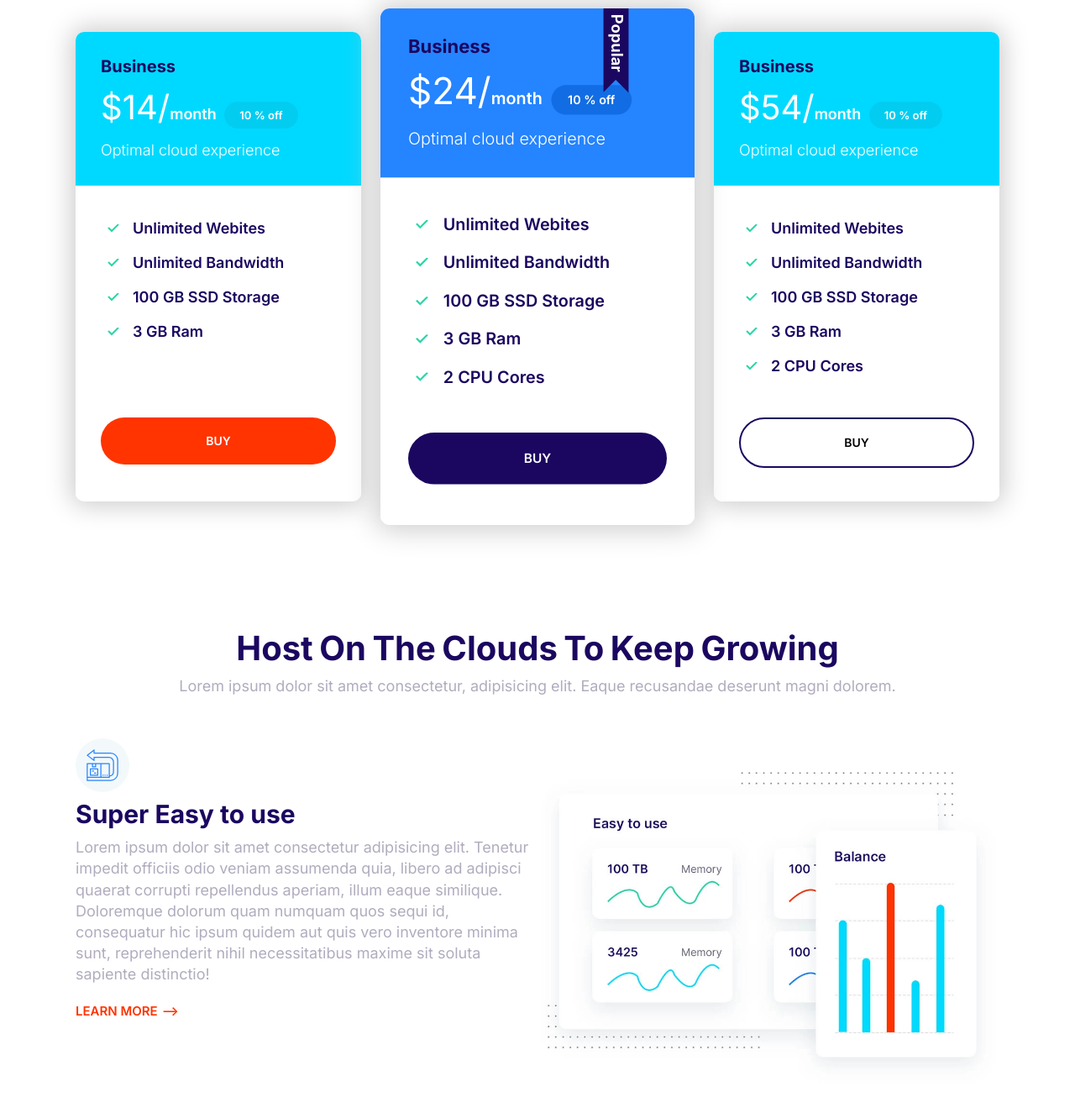
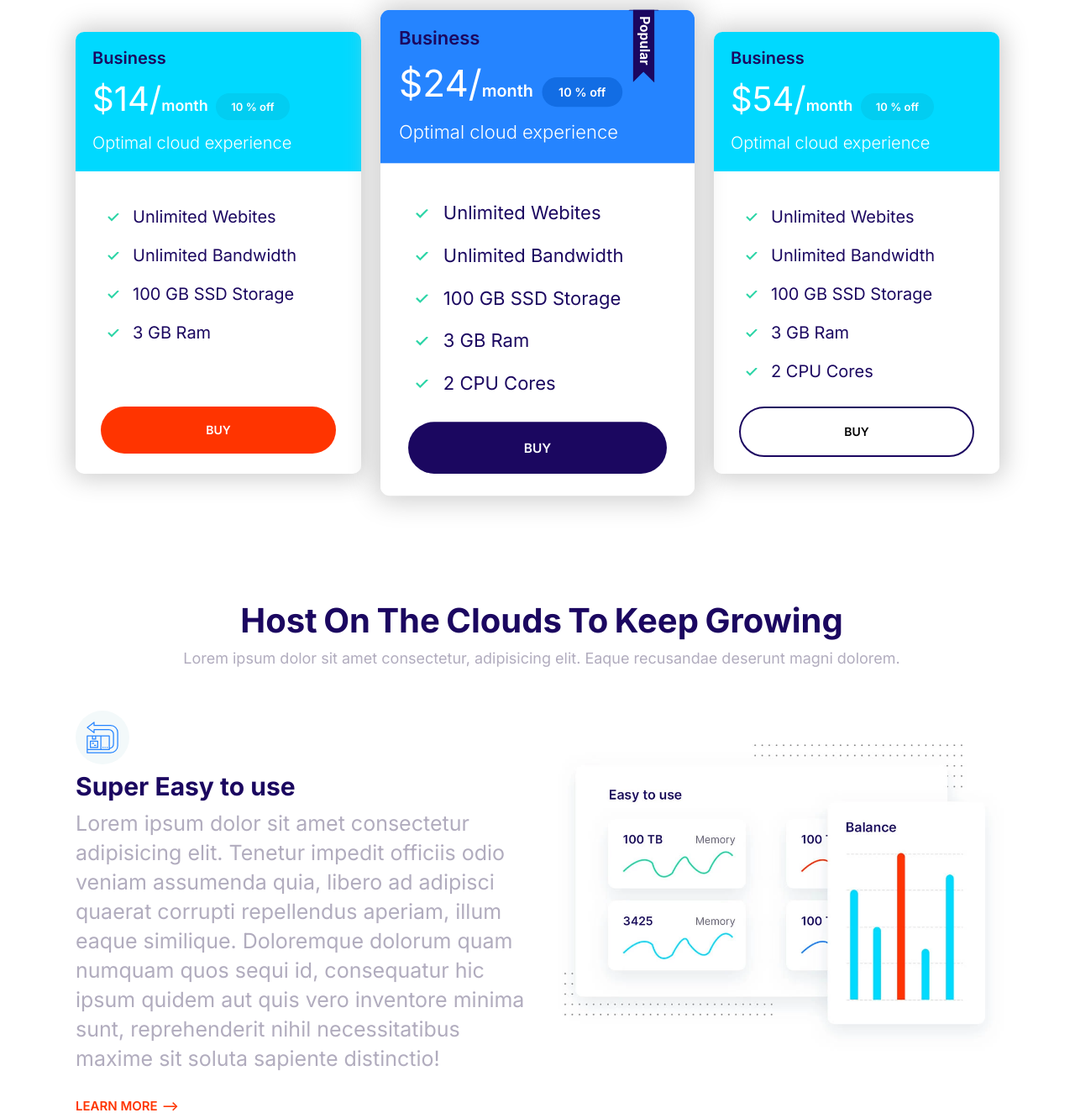
Before and after one commit to Savya6757/Moshify, a website built with Parcel: page index.html in a window 1280 px wide. Shown: the part 1451-2782 px from the top of the page at 84% size. Built offline with nearby package versions, Linux system fonts and the light colour scheme.

Commit message:
patch0.1

```diff
--- a/css/styles.css
+++ b/css/styles.css
@@ -252,12 +252,13 @@ a {
   overflow: hidden;
 }
 .card--header {
-  padding: 3rem 3rem;
+  padding: 2rem 2rem;
   color: white;
   position: relative;
 }
 .card--footer {
   padding: 2rem 3rem;
+  font-size: 2rem;
   background-color: white;
   color: var(--subheading-color);
 }
@@ -281,14 +282,16 @@ a {
 }
 .card--heading {
   margin-top: 0;
-  font-size: 2.5rem;
+  font-weight: 600;
+  font-size: 2.2rem;
 }
 .card--price {
-  font-size: 5rem;
+  font-size: 4rem;
   font-weight: 400;
 }
 .card--para {
   font-weight: 300;
+  font-size: 2rem;
   padding-top: 1rem;
   margin-bottom: 0;
 }
@@ -298,11 +301,18 @@ a {
   width: 3rem;
   position: absolute;
   right: 2rem;
-  top: 0.5rem;
+  top: 0;
+}
+
+.plan--list li {
+  padding-top: 0;
 }
 @media screen and (min-width: 1024px) {
   .plan--popular {
-    right: 7rem;
+    right: 4rem;
+  }
+  .plan--list li {
+    padding-top: 1rem;
   }
   .card--price {
     font-size: 4rem;
@@ -333,6 +343,7 @@ a {
 .quotes--content {
   font-style: italic;
   margin-top: 3rem;
+  font-size: 2rem;
 }
 .quotes--content::before {
   content: open-quote;
@@ -360,6 +371,9 @@ a {
   .quotes {
     font-size: 1.5rem;
     margin-left: 8rem;
+  }
+  .quotes--content {
+    font-size: 2.8rem;
   }
   .quotes--name {
     font-size: 1.5rem;
@@ -622,6 +636,9 @@ a {
   max-width: 900px;
   margin: 0 auto;
 }
+.domain-block--prices li {
+  cursor: pointer;
+}
 @media screen and (min-width: 864px) {
   .domain-block--prices {
     grid-template-columns: repeat(auto-fit, minmax(10rem, 1fr));
@@ -632,7 +649,7 @@ a {
   padding-top: 1rem;
 }
 .plan--block.grid {
-  gap: 4rem 4rem;
+  gap: 7rem 4rem;
 }
 .plan--block .card {
   max-width: 500px;
@@ -641,7 +658,7 @@ a {
   cursor: pointer;
 }
 .plan--list {
-  padding: 1rem 3rem;
+  padding: 1rem 1rem 1rem 3rem;
   margin-top: 0;
   margin-bottom: 0;
 }
@@ -655,11 +672,19 @@ a {
 .plan--block .card:hover {
   transform: scale(1.05);
 }
+
 .plan--block .popular--card:hover {
   transform: scale(1.05);
 }
+.plan--block .card--footer {
+  padding-bottom: 0;
+  font-weight: 400;
+}
+.plan--block .btns {
+  margin-top: 1rem;
+}
 .plan--block .plan--popular {
-  transform: scale(1.3);
+  transform: scale(1.1);
 }
 @media screen and (min-width: 1024px) {
   .plan--block .popular--card {
@@ -678,8 +703,14 @@ a {
 
 /*Features  */
 
+.features--block {
+  padding-right: 1rem;
+}
 .features {
   margin: 12rem 0;
+}
+.features--content p {
+  font-size: 2rem;
 }
 .features--title {
   letter-spacing: 0px;
@@ -698,10 +729,16 @@ a {
   margin-top: 4rem;
   padding: 0;
 }
+.features.grid {
+  gap: 3rem;
+}
 
 @media screen and (min-width: 768px) {
   .features--image {
     margin-left: 0;
+  }
+  .features--content p {
+    font-size: 2.5rem;
   }
   .features:nth-of-type(even) .features--content {
     order: 2;
@@ -811,3 +848,15 @@ a {
 .callout-signup {
   transform: translateY(12rem);
 }
+.callout .btns {
+  margin-top: 0;
+}
+.callout {
+  margin-left: 3rem;
+  margin-right: 3rem;
+  font-size: 2rem;
+  padding-bottom: 1rem;
+}
+.callout--content p {
+  margin-top: 2rem;
+}
--- a/index.html
+++ b/index.html
@@ -164,7 +164,7 @@
 
     <!-- Features--block -->
 
-    <section class="block container">
+    <section class="block container features--block">
       <header class="block--header" data-aos="zoom-in">
         <h2 class="features--title">Host on the clouds to keep growing</h2>
         <p>
```
